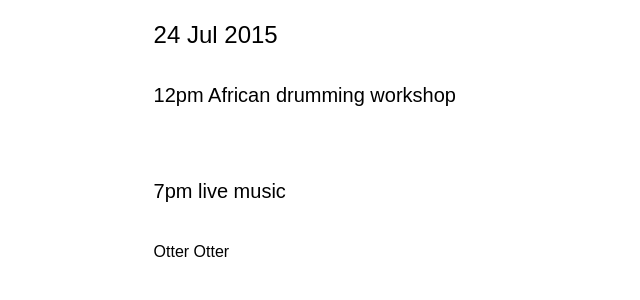
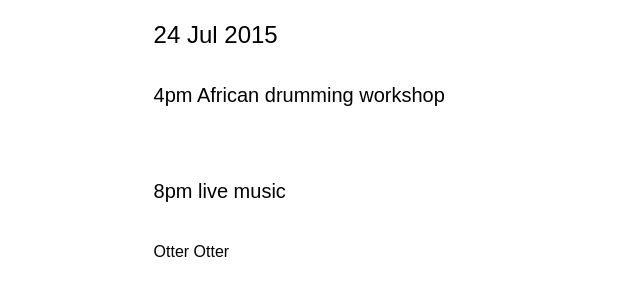
Before and after one commit to itsnevergonnawork/uncommonsense, a Jekyll site: the page built from _posts/2015-07-24-day-5.html, in a window 1280 px wide. Shown: the top 300 px of the page, without its empty margins (0-640 px from the left). Built offline with Jekyll 4.4.1, drawn with Linux system fonts in a browser that asks for light colours.

Commit message:
Update 2015-07-24-day-5.html

```diff
--- a/_posts/2015-07-24-day-5.html
+++ b/_posts/2015-07-24-day-5.html
@@ -2,12 +2,12 @@
 layout: post
 date: 2015-07-24
 items:
-  - time: 12pm
+  - time: 4pm
     title: "African drumming"
-  - time: 7pm
+  - time: 8pm
     title: "live music: Otter Otter"
 ---
 
-<h3>12pm African drumming workshop</h3> <br>
-<h3>7pm live music</h3> <br>
+<h3>4pm African drumming workshop</h3> <br>
+<h3>8pm live music</h3> <br>
 <p>Otter Otter</p>
```
